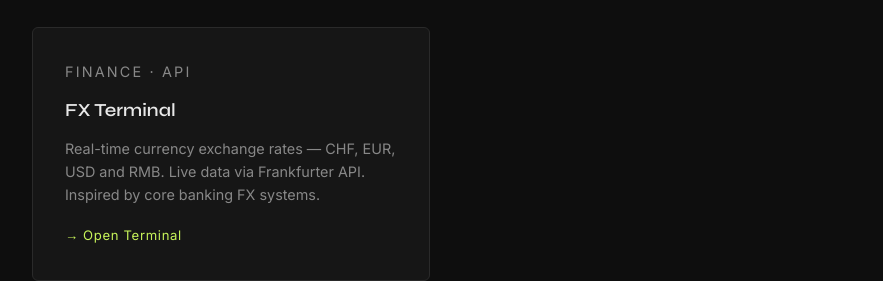
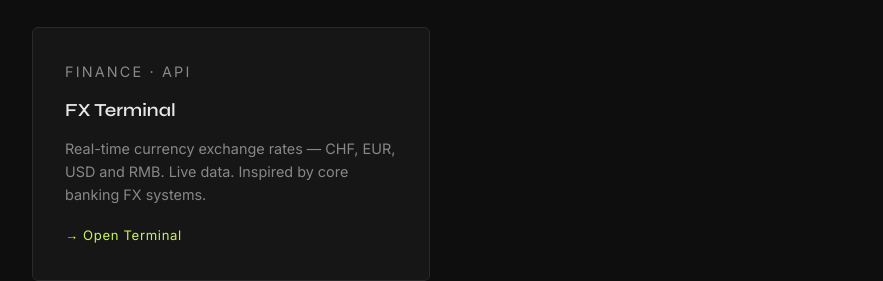
Before and after one commit to damiandomenik/damiandomenik.github.io, a plain HTML site: page index.html in a window 1280 px wide. Shown: the part 3160-3441 px from the top of the page, without its empty margins (198-1081 px from the left). Drawn offline with Linux system fonts and the light colour scheme.

Commit message:
Update index.html

```diff
--- a/index.html
+++ b/index.html
@@ -385,7 +385,7 @@
       <div class="project-card">
         <p class="project-tag">Finance · API</p>
         <h3>FX Terminal</h3>
-        <p>Real-time currency exchange rates — CHF, EUR, USD and RMB. Live data via Frankfurter API. Inspired by core banking FX systems.</p>
+        <p>Real-time currency exchange rates — CHF, EUR, USD and RMB. Live data. Inspired by core banking FX systems.</p>
         <a href="fx-terminal/index.html" class="project-link">→ Open Terminal</a>
       </div>
     </div>
```
